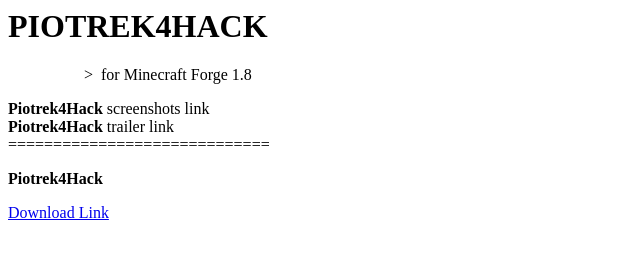
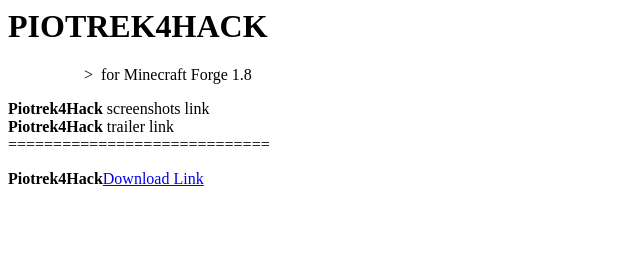
Before and after one commit to PiotrekUnityDeveloper/piotrek4.hack, a plain HTML site: page index.html in a window 1280 px wide. Shown: the whole page, without its empty margins (0-640 px from the left). Drawn offline with Linux system fonts and the light colour scheme.

Commit message:
Update index.html

```diff
--- a/index.html
+++ b/index.html
@@ -5,6 +5,6 @@
 <h1>PIOTREK4HACK</h1>
 <p>&nbsp; &nbsp; &nbsp; &nbsp; &nbsp; &nbsp; &nbsp; &nbsp; &nbsp; &nbsp;&gt;&nbsp; for Minecraft Forge 1.8</p>
 <p><strong>Piotrek4Hack</strong> screenshots link<br /><strong>Piotrek4Hack</strong> trailer link<br />=============================</p>
-<p><strong>Piotrek4Hack</strong></p><p><a title="Download Link" href="https://github.com/PiotrekUnityDeveloper/piotrek4.hack/blob/bd9cfd4d144c65ab3bf65855edc84f64ccd81013/testfile.txt">Download Link</a></p>
+<p><strong>Piotrek4Hack</strong><a title="Download Link" href="https://github.com/PiotrekUnityDeveloper/piotrek4.hack/blob/bd9cfd4d144c65ab3bf65855edc84f64ccd81013/testfile.txt">Download Link</a></p>
 </body>
 </HTML>
```
